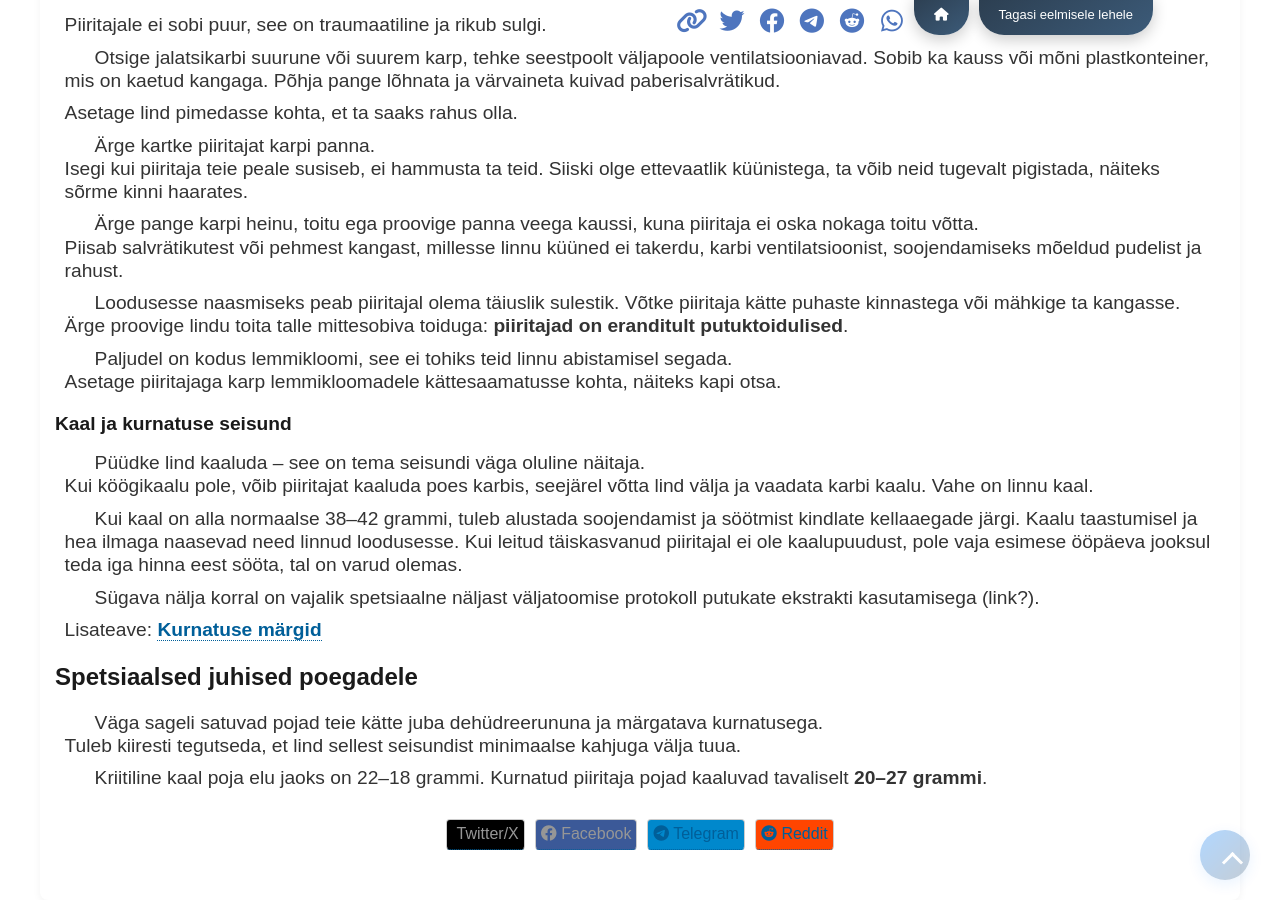
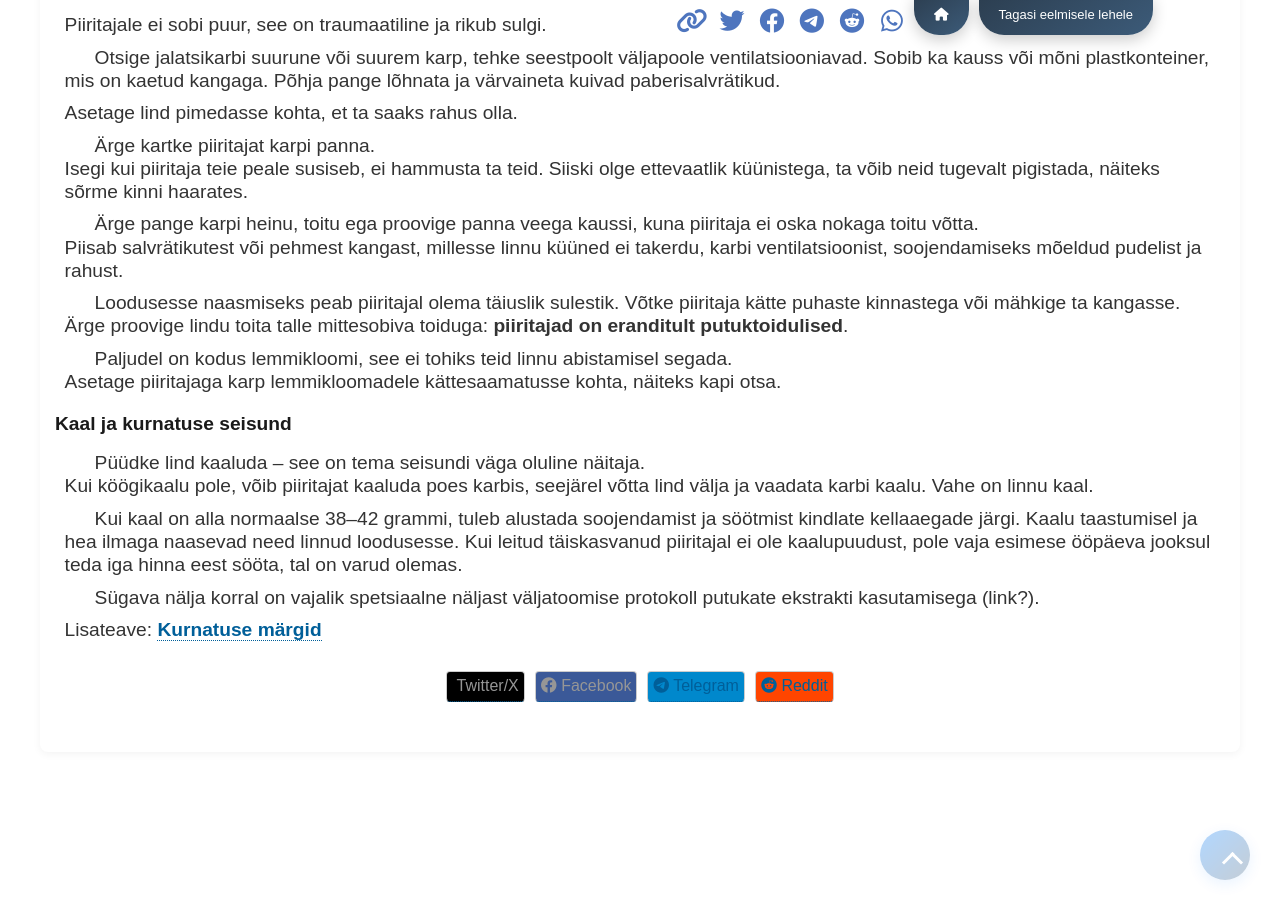
Before and after one commit to loodus-wiki/apus-apus, a Jekyll site: the page built from docs/est/index.md, in a window 1280 px wide and 900 px high, scrolled down 1953 px. Built offline with Jekyll 4.4.1, drawn with Linux system fonts in a browser that asks for light colours.

Commit message:
fix_link

```diff
--- a/docs/est/index.md
+++ b/docs/est/index.md
@@ -26,7 +26,7 @@
 
 ### Poeg
 
-Kui teie kätte sattus poeg, [liikuge kohe spetsiaalsele jaotisele, aeg on kallis.](#for-chicks)
+Kui teie kätte sattus poeg, [liikuge kohe spetsiaalsele jaotisele, aeg on kallis.](exhaustion.md)
 
 Kui kahtlete, siin on [piltidega juhend linnu vanuse määramiseks päevade kaupa](identifying-swift.html)
 
@@ -103,10 +103,3 @@
 Sügava nälja korral on vajalik spetsiaalne näljast väljatoomise protokoll putukate ekstrakti kasutamisega (link?).
 
 Lisateave: [**Kurnatuse märgid**](exhaustion.html)
-
-## Spetsiaalsed juhised poegadele {#for-chicks}
-
-Väga sageli satuvad pojad teie kätte juba dehüdreerununa ja märgatava kurnatusega.
-Tuleb kiiresti tegutseda, et lind sellest seisundist minimaalse kahjuga välja tuua.
-
-Kriitiline kaal poja elu jaoks on 22–18 grammi. Kurnatud piiritaja pojad kaaluvad tavaliselt **20–27 grammi**.
```
